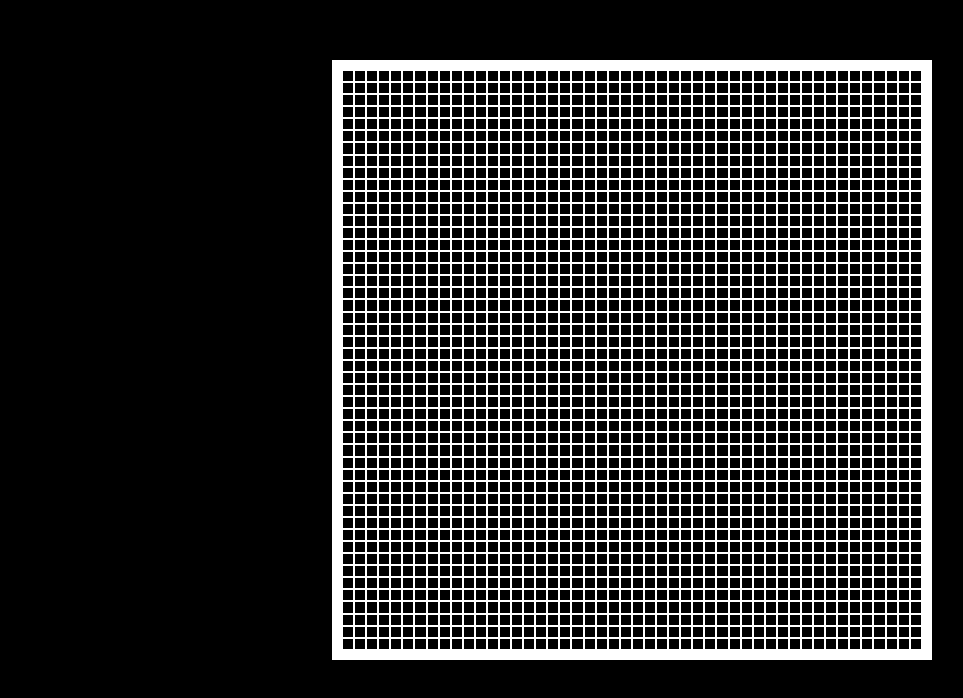
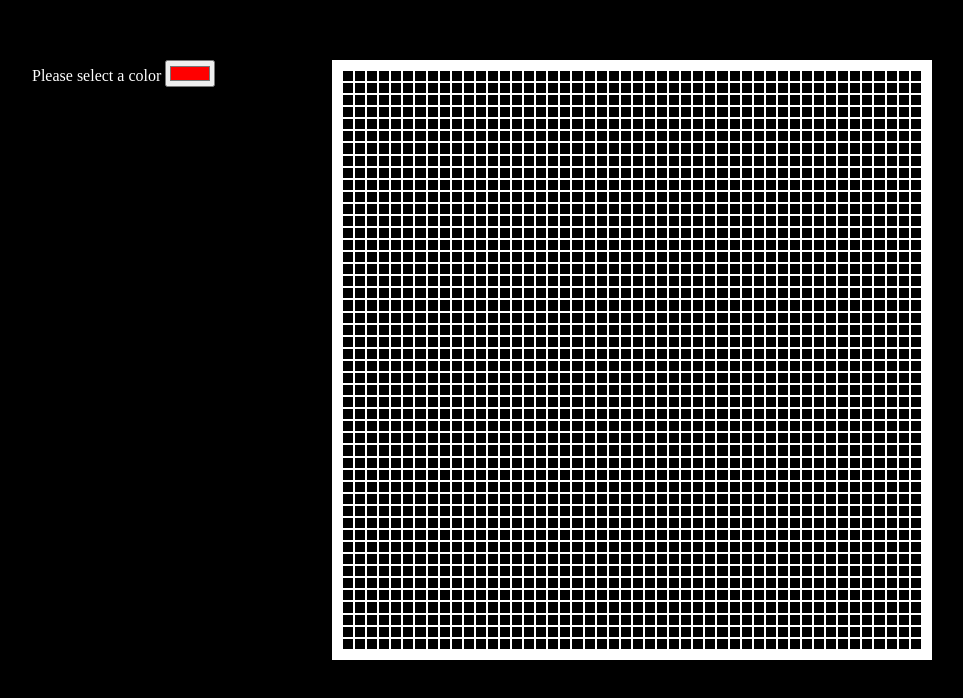
Before and after one commit to Frosteux/top-etch-a-sketch, a plain HTML site: page index.html in a window 1280 px wide. Shown: the part 140-838 px from the top of the page, without its empty margins (168-1131 px from the left). Drawn offline with Linux system fonts and the light colour scheme.

Commit message:
Color picker added

```diff
--- a/css/styles.css
+++ b/css/styles.css
@@ -90,3 +90,7 @@ select {
     flex-wrap: wrap;
     border: 10px solid white;
 }
+
+.colorText{
+    color:white
+}
--- a/index.html
+++ b/index.html
@@ -9,7 +9,10 @@
 </head>
 <body>
     <div class="mainContent">
-        <div class="mainOptions"></div>
+        <div class="mainOptions">
+            <label class="colorText">Please select a color</label>
+            <input type="color" class="userColor" value="#ff0000">
+        </div>
         <div class="mainSketchpad"></div>
     </div>
 </body>
--- a/javascript/javascript.js
+++ b/javascript/javascript.js
@@ -2,7 +2,7 @@ const sketchpad = document.querySelector('.mainSketchpad');
 const sketchpadWidth = sketchpad.clientWidth;
 const sketchpadHeight = sketchpad.clientHeight;
 const userSelectedSize = '48'
-const drawColor = 'red'
+const drawColor = document.querySelector('.userColor')
 
 // Use the height and width of the sketchpad to determine what size the boxes inside it need to be.
 const innerSketchpadBoxWidth = sketchpadWidth / +userSelectedSize;
@@ -23,5 +23,5 @@ for(let i=0;i<+userSelectedSize*+userSelectedSize;i++){
 document.addEventListener('mousemove', function(e){
     const selectedBoxID = e.target.id;
     const selectedBox = document.getElementById(selectedBoxID);
-    selectedBox.style.backgroundColor = drawColor;
+    selectedBox.style.backgroundColor = drawColor.value;
 });
```
